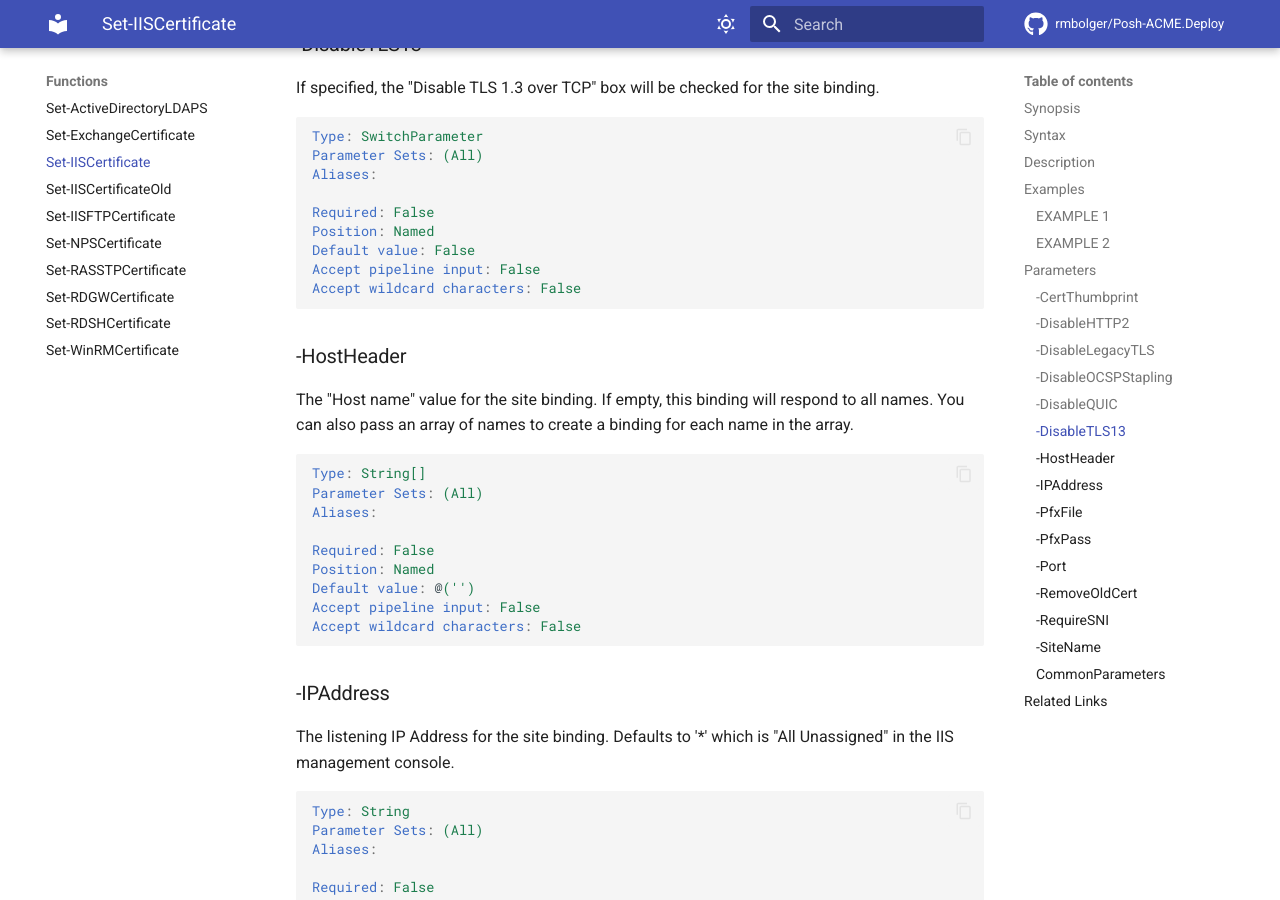
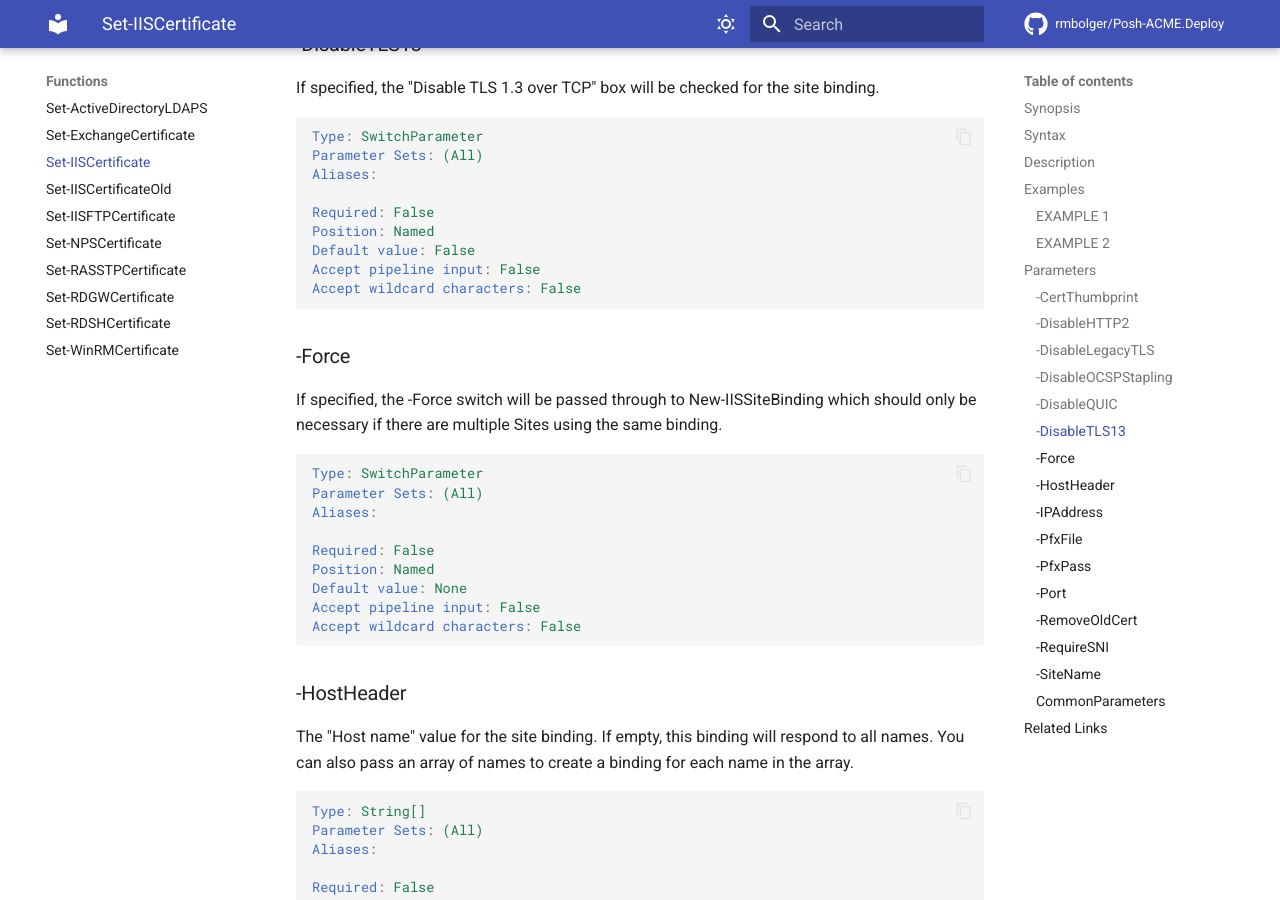
Before and after one commit to rmbolger/Posh-ACME.Deploy, an MkDocs documentation site: the page built from docs/Functions/Set-IISCertificate.md, in a window 1280 px wide and 900 px high, scrolled down 2743 px. Built offline with MkDocs 1.6.1 and Material for MkDocs 9.7.7, drawn with Linux system fonts in a browser that asks for light colours; comment, search, counter and statistics services are not loaded; the version menu is left out.

Commit message:
added -Force switch to Set-IISCertificate (#36)

````diff
--- a/docs/Functions/Set-IISCertificate.md
+++ b/docs/Functions/Set-IISCertificate.md
@@ -17,7 +17,7 @@ Configure RD Session Host service to use the specified certificate.
 Set-IISCertificate [[-CertThumbprint] <String>] [[-PfxFile] <String>] [[-PfxPass] <SecureString>]
  [-SiteName <String>] [-Port <UInt32>] [-IPAddress <String>] [-HostHeader <String[]>] [-RequireSNI]
  [-DisableHTTP2] [-DisableOCSPStapling] [-DisableQUIC] [-DisableTLS13] [-DisableLegacyTLS] [-RemoveOldCert]
- [<CommonParameters>]
+ [-Force] [<CommonParameters>]
 ```
 
 ## Description
@@ -134,6 +134,21 @@ Aliases:
 Required: False
 Position: Named
 Default value: False
+Accept pipeline input: False
+Accept wildcard characters: False
+```
+
+### -Force
+If specified, the -Force switch will be passed through to New-IISSiteBinding which should only be necessary if there are multiple Sites using the same binding.
+
+```yaml
+Type: SwitchParameter
+Parameter Sets: (All)
+Aliases:
+
+Required: False
+Position: Named
+Default value: None
 Accept pipeline input: False
 Accept wildcard characters: False
 ```
````
Also changed, not shown: 2 other files.
